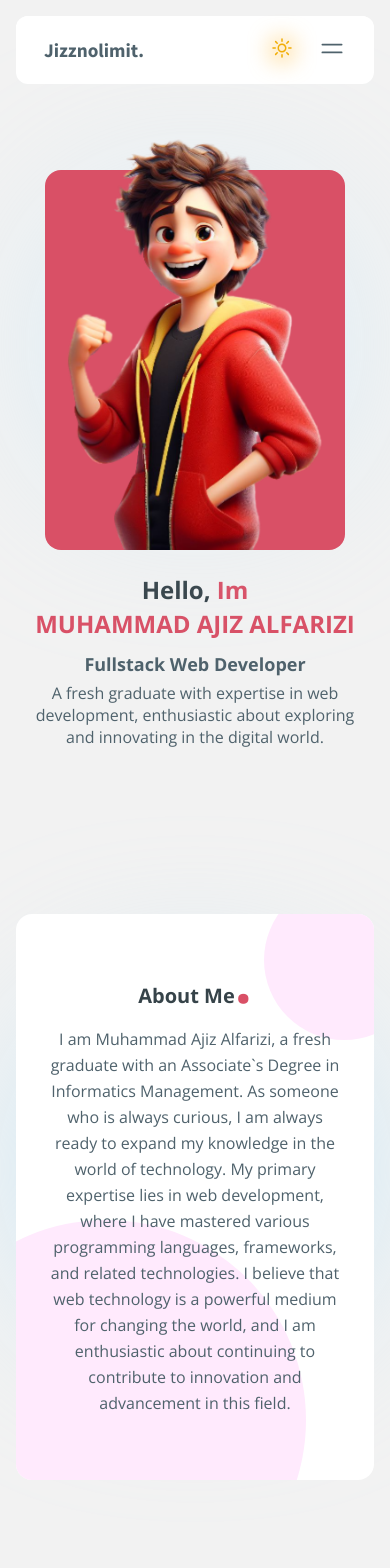
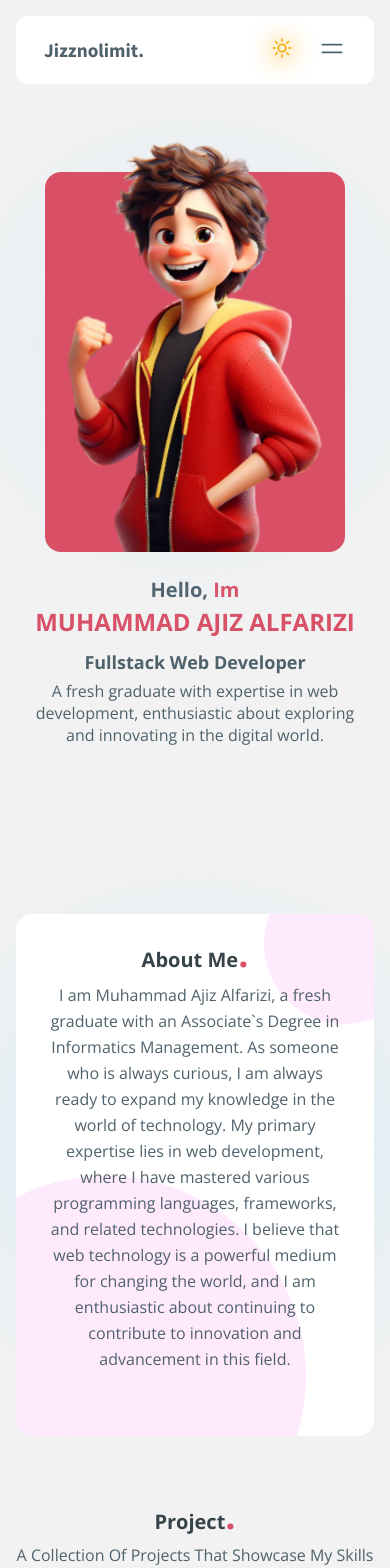
Before and after one commit to JizzNoLimit/portofolio, a Next.js app: page / in a window 390 px wide. Shown: the top 1568 px of the page. Built offline with nearby package versions, Linux system fonts and the light colour scheme.

Commit message:
penyesuaian responsibilitas

```diff
--- a/src/app/(landing-page)/page.tsx
+++ b/src/app/(landing-page)/page.tsx
@@ -9,7 +9,7 @@ export default function Home() {
       <div id="#" className="flex items-center w-full h-full min-h-[calc(100vh-94px)]">
         <div className='flex flex-col-reverse lg:flex-row items-center gap-6 w-full h-full max-w-[1180px] mx-auto px-4 lg:px-10 xl:px-0'>
           <div className='lg:flex-[60%] xl:flex-[64%] w-full text-center lg:text-left'>
-            <h2 className="text-2xl">Hello, <span className="text-tertiary-text dark:text-tertiary-text-dark">Im</span></h2>
+            <h3 className="text-xl lg:text-4xl xl:text-5xl">Hello, <span className="text-tertiary-text dark:text-tertiary-text-dark">Im</span></h3>
             <h1 className='leading-normal uppercase lg:normal-case text-tertiary-text dark:text-tertiary-text-dark'>Muhammad Ajiz Alfarizi</h1>
             <h3 className='pt-2 lg:pt-1 lg:leading-normal xl:leading-normal'>Fullstack Web Developer</h3>
             <p className='pt-1 w-[94%] mx-auto lg:mx-0 lg:w-[70%] xl:w-[64%] lg:text-lg'>A fresh graduate with expertise in web development, enthusiastic about exploring and innovating in the digital world.</p>
@@ -34,11 +34,11 @@ export default function Home() {
       {/* About Me */}
       <div id="about" className="relative w-full h-full pt-24 pb-10 lg:pt-32 lg:pb-10">
         <div className="relative w-full h-full max-w-[1180px] mx-auto px-4 lg:px-10 xl:px-0 overflow-hidden">
-          <div className="relative w-full lg:h-[380px] xl:h-[436px] px-8 py-5 pb-16 lg:pb-0 lg:px-16 lg:py-10 text-center space-y-4 bg-secondary-bg dark:bg-secondary-bg-dark rounded-2xl xl:rounded-3xl overflow-hidden z-10">
+          <div className="relative w-full lg:h-[380px] xl:h-[436px] px-8 pt-5 pb-16 lg:pb-0 lg:px-16 lg:py-10 text-center bg-secondary-bg dark:bg-secondary-bg-dark rounded-2xl xl:rounded-3xl overflow-hidden z-10">
             <div className="absolute -left-[110px] -bottom-[140px] lg:-left-[250px] lg:-bottom-[340px] w-[400px] h-[400px] lg:w-[800px] lg:h-[600px] bg-[#ffeafd] dark:bg-[#293a41] rounded-[100%] z-0"></div>
             <div className="absolute -right-[50px] -top-[50px] lg:-right-[100px] lg:-top-[100px] w-[160px] lg:w-[300px] h-[160px] lg:h-[300px] bg-[#ffeafd] dark:bg-[#293a41] rounded-[100%] z-0"></div>
-            <h2 className="relative">About Me<span className="text-tertiary-text text-6xl">.</span></h2>
-            <p className="relative leading-relaxed lg:leading-loose text-center ">I am Muhammad Ajiz Alfarizi, a fresh graduate with an Associate&#96;s Degree in Informatics Management. As someone who is always curious, I am always ready to expand my knowledge in the world of technology. My primary expertise lies in web development, where I have mastered various programming languages, frameworks, and related technologies. I believe that web technology is a powerful medium for changing the world, and I am enthusiastic about continuing to contribute to innovation and advancement in this field.</p>
+            <h2 className="relative">About Me<span className="text-tertiary-text text-4xl lg:text-6xl">.</span></h2>
+            <p className="relative mt-2 leading-relaxed lg:leading-loose text-center ">I am Muhammad Ajiz Alfarizi, a fresh graduate with an Associate&#96;s Degree in Informatics Management. As someone who is always curious, I am always ready to expand my knowledge in the world of technology. My primary expertise lies in web development, where I have mastered various programming languages, frameworks, and related technologies. I believe that web technology is a powerful medium for changing the world, and I am enthusiastic about continuing to contribute to innovation and advancement in this field.</p>
           </div>
         </div>
         <div className="absolute inset-0 m-auto w-[300px] h-[300px] lg:w-[500px] lg:h-[200px] bg-[#bde6fb] dark:bg-[#222a2f] rounded-[100%] blur-[90px] lg:blur-[130px] z-0"></div>
@@ -48,7 +48,7 @@ export default function Home() {
       {/* Project */}
       <div id="project" className="relative w-full h-full py-5 lg:py-20">
         <div className="relative w-full h-full max-w-[1180px] mx-auto px-4 lg:px-10 xl:px-0 text-center">
-          <h2>Project<span className="text-tertiary-text text-6xl">.</span></h2>
+          <h2>Project<span className="text-tertiary-text text-4xl lg:text-6xl">.</span></h2>
           <p className="mt-2 lg:mt-4 mb-8 lg:mb-12">A Collection Of Projects That Showcase My Skills<br/>And Expertise.</p>
           <ProjectSlider />
         </div>
```
